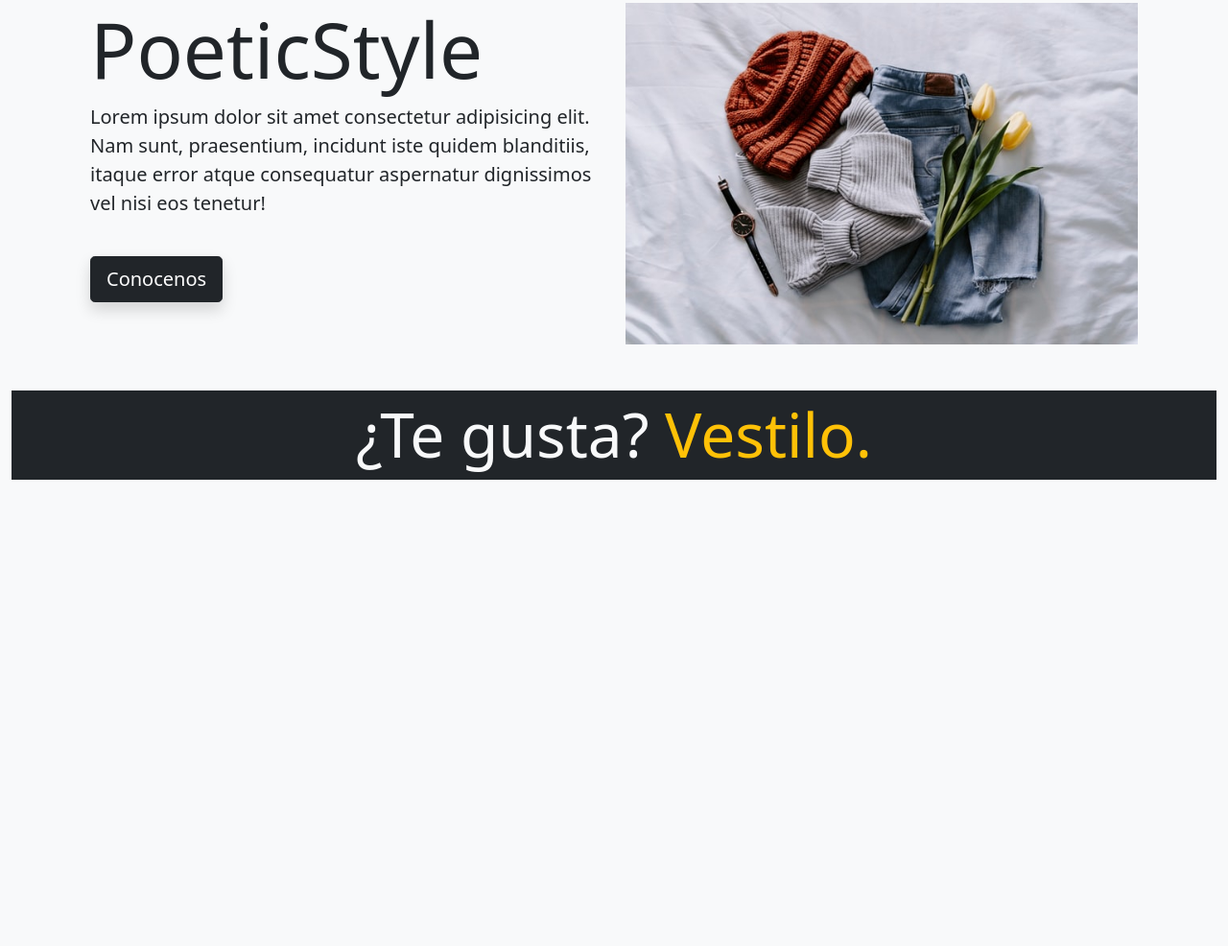
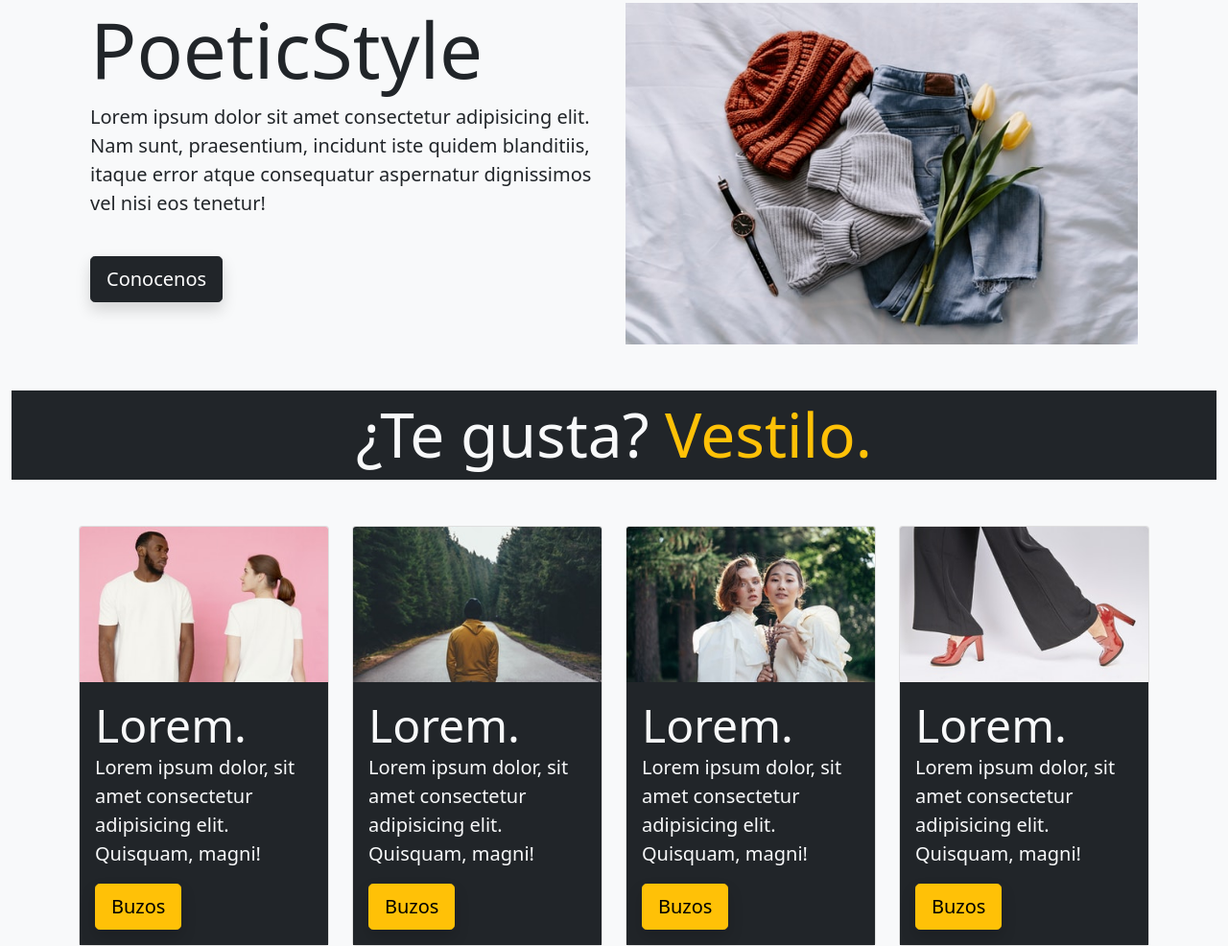
Before and after one commit to NahuelFer/PoeticStyle-BS, a plain HTML site: page index.html in a window 1280 px wide. Shown: the part 117-1103 px from the top of the page at 96% size. Before the commit the page ends 800 px from the top, so only its background shows below. Drawn offline with nearby package versions, Linux system fonts and the light colour scheme.

Commit message:
agregando cartas de categorias al index

```diff
--- a/index.html
+++ b/index.html
@@ -75,18 +75,57 @@
         <h2 class="display-3 bg-dark text-light py-2">¿Te gusta? <span class="text-warning">Vestilo.</span></h2>
       </div>
       <!-- SECTION CARDS -->
-      <section>
-        <div>
-
+      <section class="container">
+        <div class="row">
+          <div class="col-md-6 col-lg-3">
+            <div class="card">
+              <img class="card-img-top img-fluid" src="/Images/Remeras/Remera blanca hym.jpg" alt="buzo hoodie">
+              <div class="card-body bg-dark">
+                <span class="card-title text-light display-5">Lorem.</span>
+                <p class="card-text text-light lead">Lorem ipsum dolor, sit amet consectetur adipisicing elit. Quisquam, magni!</p>
+                <a href="#"><input type="button" value="Buzos" class="btn btn-warning btn-lg mb-3 mb-md-0 shadow"></a>
+              </div>
+            </div>
+          </div>
+          <div class="col-md-6 col-lg-3">
+            <div class="card">
+              <img class="card-img-top img-fluid" src="/Images/Buzos/Buzo mostaza.jpg" alt="buzo hoodie">
+              <div class="card-body bg-dark">
+                <span class="card-title text-light display-5">Lorem.</span>
+                <p class="card-text text-light lead">Lorem ipsum dolor, sit amet consectetur adipisicing elit. Quisquam, magni!</p>
+                <a href="#"><input type="button" value="Buzos" class="btn btn-warning btn-lg mb-3 mb-md-0 shadow"></a>
+              </div>
+            </div>
+          </div>
+          <div class="col-md-6 col-lg-3">
+            <div class="card">
+              <img class="card-img-top img-fluid" src="/Images/Camisas/Camisa mangas.jpg" alt="buzo hoodie">
+              <div class="card-body bg-dark">
+                <span class="card-title text-light display-5">Lorem.</span>
+                <p class="card-text text-light lead">Lorem ipsum dolor, sit amet consectetur adipisicing elit. Quisquam, magni!</p>
+                <a href="#"><input type="button" value="Buzos" class="btn btn-warning btn-lg mb-3 mb-md-0 shadow"></a>
+              </div>
+            </div>
+          </div>
+          <div class="col-md-6 col-lg-3">
+            <div class="card">
+              <img class="card-img-top img-fluid" src="/Images/Pantalones/pantalon 3.jpg" alt="buzo hoodie">
+              <div class="card-body bg-dark">
+                <span class="card-title text-light display-5">Lorem.</span>
+                <p class="card-text text-light lead">Lorem ipsum dolor, sit amet consectetur adipisicing elit. Quisquam, magni!</p>
+                <a href="#"><input type="button" value="Buzos" class="btn btn-warning btn-lg mb-3 mb-md-0 shadow"></a>
+              </div>
+            </div>
+          </div>
         </div>
-        <div></div>
-        <div></div>
       </section>
     </main>
       <!-- MAIN END -->
 
       <!-- FOOTER -->
+    <footer>
 
+    </footer>
       <!-- FOOTER END -->
 
 
```
